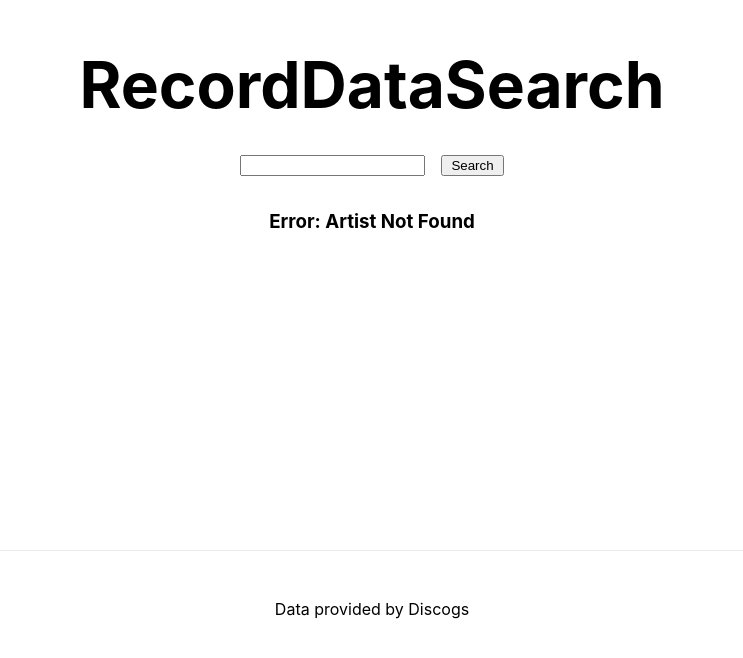
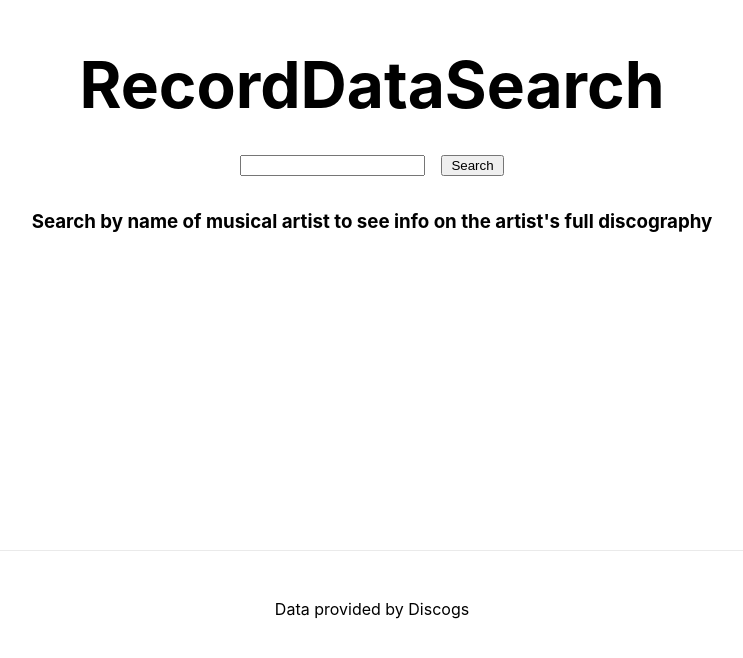
Before and after one commit to opuseleven/RecordDataSearch, a Next.js app: page / in a window 1280 px wide. Before the commit this address had no page. Shown: the part 250-908 px from the top of the page, without its empty margins (268-1011 px from the left). Built offline with nearby package versions, Linux system fonts and the light colour scheme.

Commit message:
Added info heading

```diff
--- a/pages/index.tsx
+++ b/pages/index.tsx
@@ -37,8 +37,6 @@ const Home: NextPage = () => {
           const error = dataError();
           setData(error);
         })
-    } else {
-        setData(dataError());
       }
     }, [artistSearch])
 
@@ -47,8 +45,9 @@ const Home: NextPage = () => {
     const artistCheck = artistMatch(artistSearches, artistSearch);
     if (artistCheck.type === 'artist') {
       getReleasesUrl(artistCheck, setReleasesUrl);
-      console.log(artistCheck.title);
       setArtist(artistCheck);
+    } else if (data.length === 0) {
+      setArtist(undefined);
     } else {
       setArtist(defaultArtist);
     }
@@ -70,6 +69,16 @@ const Home: NextPage = () => {
 
         <SearchBar setArtistSearch={setArtistSearch} />
 
+        <div className={styles.infocontainer}>
+          {
+            !artist && (
+              <h3 className={styles.info}>
+                Search by name of musical artist to see info on the artist's full discography
+              </h3>
+            )
+          }
+        </div>
+
         <div>
           {
             artist && (
--- a/styles/Home.module.css
+++ b/styles/Home.module.css
@@ -104,6 +104,14 @@
   line-height: 1.5;
 }
 
+.infocontainer {
+  width: 60vw;
+}
+
+.info {
+  text-align: center;
+}
+
 .logo {
   height: 1em;
   margin-left: 0.5rem;
```
